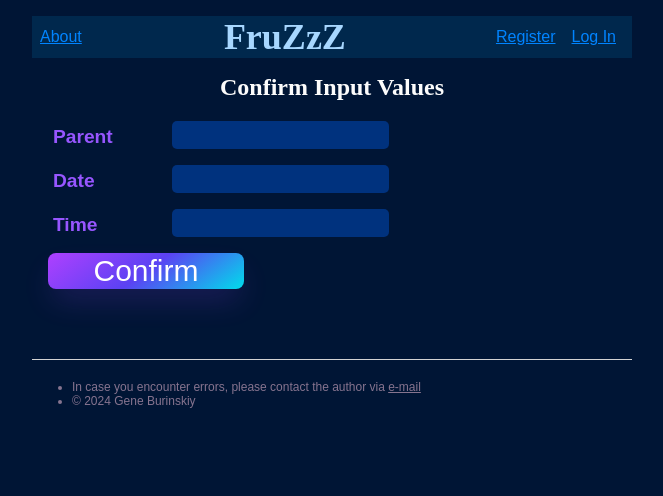
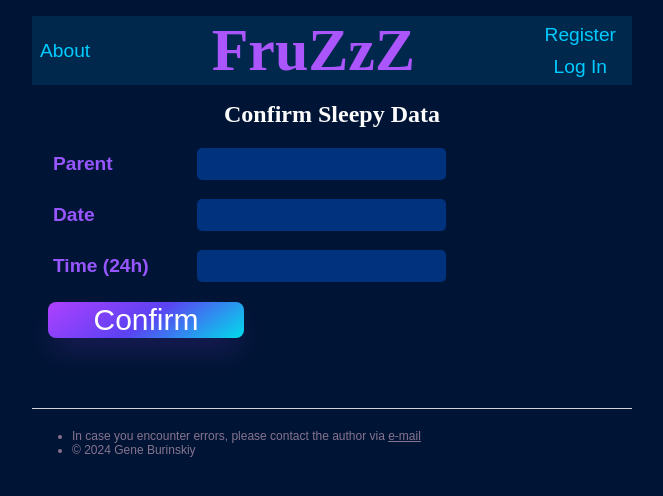
Before and after one commit to kiwiPhrases/FruSleeps, a Flask app: template FruSleeps/templates/sleeplab/confirm.html in a window 1280 px wide. Shown: the top 496 px of the page, without its empty margins (308-971 px from the left). Run offline with Flask 3, Linux system fonts and the light colour scheme; the template is opened without the code that fills it, so the values that code supplies are empty.

Commit message:
stylistic changes with larger fonts and minor changes in colors

```diff
--- a/FruSleeps/models.py
+++ b/FruSleeps/models.py
@@ -23,4 +23,6 @@ class SleepTimes(db.Model):
     munchkin = sa.Column(sa.String(80), nullable=False)
     parent = sa.Column(sa.String(80),nullable=False)
     sleeptime = sa.Column(sa.DateTime, nullable=False)
+    #sleeptype = sa.Column(sa.String(80), default='sleep',nullable=False)
+    #sleeploc = sa.Column(sa.String(80), default='home',nullable=False)
     #sleepType = sa.Column(sa.String(10), nullable=False )
--- a/FruSleeps/static/style.css
+++ b/FruSleeps/static/style.css
@@ -2,7 +2,8 @@ html { font-family: sans-serif; background: #001535; padding: 1rem; }
 body { max-width: 600px; margin: 0 auto; background-color:#001535; }
 h1 { font-family: serif; color: #fcfcfc; margin: 1rem 0; text-align: center;}
 h1.a { color: #e60808}
-a.login { color: #0084ff; }
+a.login { color: #00ccff; font-size:1.2em; text-decoration: none}
+a.login:hover { color: #00eeff; text-decoration: underline}
 span.user {color:#863aff; font-weight: bold;}
 a.nav { color: #ffffff; font-size: 1.5em; text-align: center;}
 hr { border: none; border-top: 1px solid lightgray; }
@@ -27,14 +28,102 @@ nav ul li a, nav ul li span, header .action { display: block; padding: 0.5rem; }
 .content textarea { min-height: 12em; resize: vertical; }
 input.danger { color: #cc2f2e; }
 
-a.nav {color:#a7d7ff}
+a.nav {color:#ab55fc; font-size:2.5em}
 a.nav:hover {color:#6818fc}
 /*input.textbox {background:#a3eaff; padding: 1px; font-size: 1em;}*/
 
 /*label {color:#863aff; font-weight: bold; font-size:1.2em;}*/
 
 
-/* CSS code courtesy of: https://getcssscan.com/css-buttons-examples */
+div.group {display:column;
+    flex-direction: row;
+     justify-content: center;
+      align-items: center;
+    max-width:70%}
+label.label {
+       margin-right:15px;
+       color:#9756ff;
+       font-weight:bold;
+       font-size:1.2em;
+       padding:5px;
+       float:left;
+    }
+input.input {border-radius:5px;
+    text-align:center;
+    background:#00327e;
+    padding:5px;
+    font-size:1.2em;
+    color:#FFFFFF;
+    box-shadow:0px;
+    outline:0px;
+    border:0px;
+    max-width:60%;
+float:right;}
+/*input[type=submit] { align-self: start; min-width: 5em; }*/
+
+ul.nav {display: column;
+  text-align:center;
+  flex-direction: column;
+}
+
+li.login {margin: -3px 0;
+}
+
+.login {display:grid;
+    flex-direction: row;
+     justify-content: center;
+      align-items: center;}
+input.login {border-radius:5px;
+  text-align:center;
+ background:#00327e;
+ padding:5px;
+ max-width:100%;
+ font-size:1.5em;
+ color:#c29dff;
+ box-shadow:0px;
+ outline:0px;
+ border:0px;}
+ ::placeholder {
+    color: #cccccc;
+    font-weight:bold;
+    opacity: 1; /* Firefox */
+  }
+  input:focus::placeholder {
+    color: transparent;
+  }
+
+  div.about {
+    color:white;
+    font-size:1em;
+  }
+
+  a.about {
+    color:white;
+  }
+  a.about:link {
+    color:rgb(134, 116, 143);;
+    text-decoration: underline;
+  }
+
+  a.about:hover {
+    color:#c29dff;;
+  }
+
+  section.footer {
+    color:rgb(134, 116, 143);
+    display:grid;
+    flex-direction: row;
+    font-size:.75em;
+  }
+
+  section.footer.a:link {
+      color:rgb(134, 116, 143);
+      text-decoration: underline;
+      font-size:.75em;
+  }
+
+
+  /* CSS code courtesy of: https://getcssscan.com/css-buttons-examples */
 /* CSS */
 .button-64 {
   align-items: center;
@@ -84,82 +173,3 @@ a.nav:hover {color:#6818fc}
     min-width: 196px;
   }
 }
-
-
-div.group {display:column;
-    flex-direction: row;
-     justify-content: center;
-      align-items: center;
-    max-width:60%}
-label.label {
-       margin-right:15px;
-       color:#9756ff;
-       font-weight:bold;
-       font-size:1.2em;
-       padding:5px;
-       float:left;
-    }
-input.input {border-radius:5px;
-    text-align:center;
-    background:#00327e;
-    padding:5px;
-    font-size:1em;
-    color:#FFFFFF;
-    box-shadow:0px;
-    outline:0px;
-    border:0px;
-float:right;}
-/*input[type=submit] { align-self: start; min-width: 5em; }*/
-
-.login {display:grid;
-    flex-direction: row;
-     justify-content: center;
-      align-items: center;}
-input.login {border-radius:5px;
-  text-align:center;
- background:#00327e;
- padding:5px;
- max-width:100%;
- font-size:1em;
- color:#c29dff;
- box-shadow:0px;
- outline:0px;
- border:0px;}
- ::placeholder {
-    color: #cccccc;
-    font-weight:bold;
-    opacity: 1; /* Firefox */
-  }
-  input:focus::placeholder {
-    color: transparent;
-  }
-
-  div.about {
-    color:white;
-    font-size:1em;
-  }
-
-  a.about {
-    color:white;
-  }
-  a.about:link {
-    color:rgb(134, 116, 143);;
-    text-decoration: underline;
-  }
-
-  a.about:hover {
-    color:#c29dff;;
-  }
-
-  section.footer {
-    color:rgb(134, 116, 143);
-    display:grid;
-    flex-direction: row;
-    font-size:.75em;
-  }
-
-  section.footer.a:link {
-      color:rgb(134, 116, 143);
-      text-decoration: underline;
-      font-size:.75em;
-  }
--- a/FruSleeps/templates/base.html
+++ b/FruSleeps/templates/base.html
@@ -1,5 +1,5 @@
 <!doctype html>
-<title>{% block title %}{% endblock %} - Sleep Tracker</title>
+<title>{% block title %}{% endblock %}Sleep Tracker</title>
 <link rel="stylesheet" href="{{ url_for('static', filename='style.css') }}">
 <nav>
 
@@ -11,17 +11,17 @@
   {% else %}
   <h1><a class="nav" href="{{ url_for('auth.login') }}">FruZzZ</a></h1>
   {% endif %}
-  <ul>
+  <ul class="nav">
     <!--<li><a class="login" href="{{url_for('about.about')}}">About</a></li>-->
     {% if g.user %}
       <!--<li><span class="user">{{ g.user['username'] }}</span>-->
-      <li><a class='login' href="{{ url_for('auth.logout') }}">Log Out</a>
+      <li class='login'><a class='login' href="{{ url_for('auth.logout') }}">Log Out</a>
 
       <!--<li><a class='login' href="{{url_for('sleepdash')}}">Sleepdash</a></li> -->
 
     {% else %}
-      <li><a class='login' href="{{ url_for('auth.register') }}">Register</a>
-      <li><a class='login' href="{{ url_for('auth.login') }}">Log In</a>
+      <li class='login'><a class='login' href="{{ url_for('auth.register') }}">Register</a>
+      <li class='login'><a class='login' href="{{ url_for('auth.login') }}">Log In</a>
     {% endif %}
   </ul>
   {% if g.user %}
--- a/FruSleeps/templates/sleeplab/confirm.html
+++ b/FruSleeps/templates/sleeplab/confirm.html
@@ -1,7 +1,7 @@
 {% extends 'base.html' %}
 
 {% block header %}
-  <h1>{% block title %}Confirm Input Values{% endblock %}</h1>
+  <h1>{% block title %}Confirm Sleepy Data{% endblock %}</h1>
 {% endblock %}
 
 {% block content %}
@@ -15,7 +15,7 @@
       <input  class="input" name="date" id="sleepdate" value="{{ formvals['sleepdate'] }}" required>
     </div>
     <div class='group'>
-      <label class='label' for="time">Time</label>
+      <label class='label' for="time">Time (24h)</label>
       <input  class="input" name="time" id="sleeptime" value="{{ formvals['sleeptime'] }}" required>
     </div>
     <div class="group">
```
Also changed, not shown: FruSleeps/env.py (renamed from env.py).
